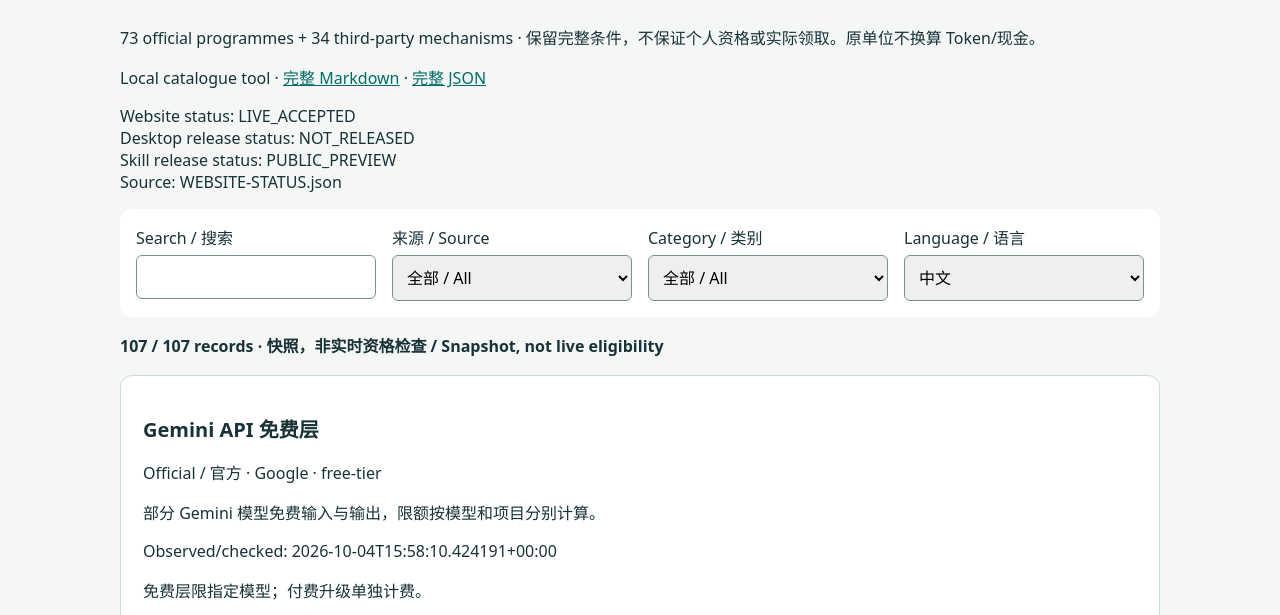
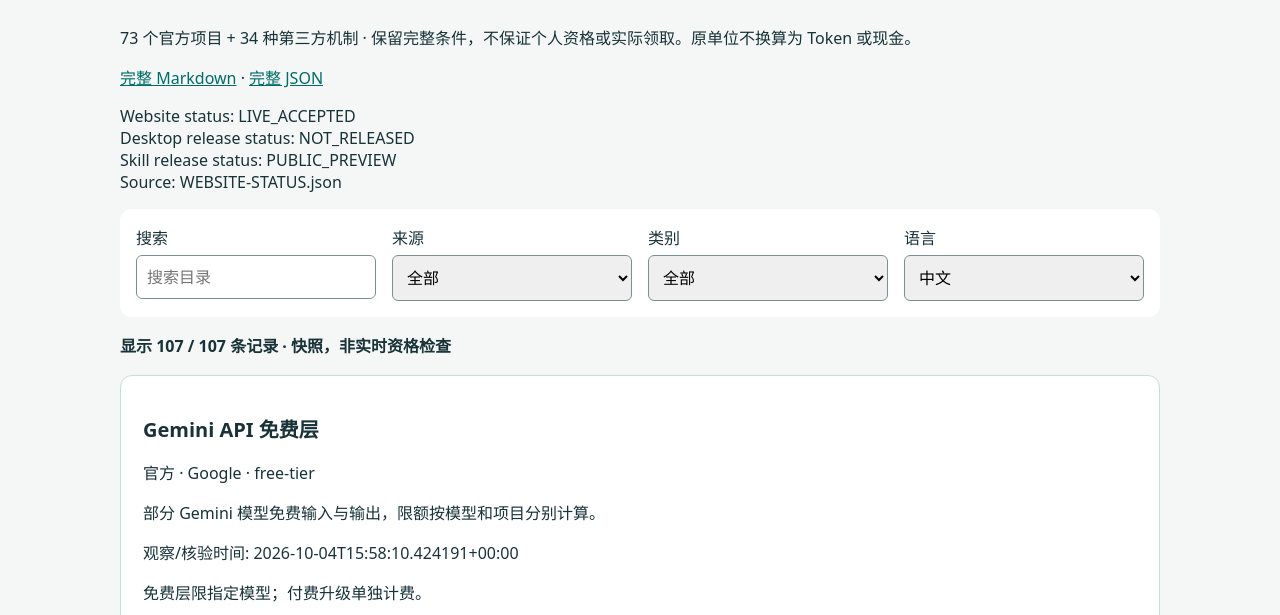
Before and after one commit to hanzohanzhe/Grandet, a plain HTML site: page index.html in a window 1280 px wide. Shown: the part 115-730 px from the top of the page. Drawn offline with Linux system fonts and the light colour scheme.

Commit message:
Translate the whole catalogue UI from one string table
The language selector only re-rendered record values; headings, filters,
status text, card labels and <html lang> stayed Chinese/English mixed.
Move every static string into strings.mjs with identical zh-CN and en key
sets, render them in the same pass as the cards, and set the document
language and title. index.html now contains only empty elements.

Add tests/catalogue-i18n.test.mjs for key parity, non-empty values, CJK-free
English outside a proper-noun allowlist, removal of the old hard-coded copy,
and serve.mjs coverage of every browser-loaded module. Register the new
module and test in the export manifest.

```diff
--- a/app.mjs
+++ b/app.mjs
@@ -1,8 +1,10 @@
 // SPDX-License-Identifier: AGPL-3.0-only
 import {statusLines, statusUnavailable} from './status-view.mjs';
+import {stringsFor} from './strings.mjs';
 
 const $=id=>document.getElementById(id);
 const el=(tag,text)=>{const e=document.createElement(tag);e.textContent=text;return e;};
+const format=(template,values)=>template.replace(/\{(\w+)\}/g,(_,key)=>values[key]??'');
 const statusElement=$('website-status');
 const renderWebsiteStatus=lines=>{statusElement.textContent=lines.join('\n');};
 const statusPromise=fetch('WEBSITE-STATUS.json')
@@ -10,25 +12,33 @@
  .then(status=>statusLines(status,'WEBSITE-STATUS.json'))
  .catch(()=>statusUnavailable())
  .then(renderWebsiteStatus);
-
+$('status').textContent=stringsFor($('language').value).loading;
 try {
  const response=await fetch('data/free-tokens.json');if(!response.ok)throw new Error(`HTTP ${response.status}`);const data=await response.json();
  const rows=[...data.officialOffers.map(o=>({o,kind:'official'})),...data.offers.map(o=>({o,kind:'third'}))];
  for(const c of [...new Set(rows.map(r=>r.o.category))].sort()){const option=el('option',c);option.value=c;$('category').append(option);}
  $('coverage').textContent=JSON.stringify(data.searchCoverage,null,2);
- function render(){const lang=$('language').value;const label=v=>typeof v==='string'?v:v?.[lang]??v?.['zh-CN']??'';const q=$('query').value.toLocaleLowerCase();
+ function render(){const lang=$('language').value;const t=stringsFor(lang);const label=v=>typeof v==='string'?v:v?.[lang]??v?.['zh-CN']??'';const q=$('query').value.toLocaleLowerCase();
+  document.documentElement.lang=lang;document.title=t.documentTitle;
+  $('heading').textContent=t.heading;$('subtitle').textContent=t.subtitle;
+  $('markdown-link').textContent=t.markdownLink;$('json-link').textContent=t.jsonLink;
+  $('search-label').textContent=t.searchLabel;$('query').placeholder=t.searchPlaceholder;
+  $('source-label').textContent=t.sourceLabel;$('kind').options[0].textContent=t.allOption;$('kind').options[1].textContent=t.officialOption;$('kind').options[2].textContent=t.thirdPartyOption;
+  $('category-label').textContent=t.categoryLabel;$('category').options[0].textContent=t.allOption;
+  $('language-label').textContent=t.languageLabel;$('language').options[0].textContent=t.chineseLanguageOption;$('language').options[1].textContent=t.englishLanguageOption;
+  $('coverage-heading').textContent=t.coverageHeading;
   const selected=rows.filter(r=>($('kind').value==='all'||r.kind===$('kind').value)&&($('category').value==='all'||r.o.category===$('category').value)&&JSON.stringify(r.o).toLocaleLowerCase().includes(q));
-  $('cards').replaceChildren();$('status').textContent=`${selected.length} / ${rows.length} records · 快照，非实时资格检查 / Snapshot, not live eligibility`;
-  for(const {o,kind} of selected){const card=el('article','');card.append(el('h2',label(o.title)),el('p',`${kind==='official'?'Official / 官方':'Third-party / 第三方'} · ${o.provider??o.sourceDomain} · ${o.category}`),el('p',label(o.benefitText)));
-   card.append(el('p',`Observed/checked: ${o.checkedAt??o.observedAt}`));
-   if(Object.hasOwn(o,'requiresPayment'))card.append(el('p',`Requires payment / 需付费: ${o.requiresPayment??'unknown / 未知'} · Status: ${o.declaredStatus} · End: ${o.endAt??'unknown / 未知'}`));
+  $('cards').replaceChildren();const summary=format(t.resultSummary,{count:selected.length,total:rows.length});$('status').textContent=format(t.statusLine,{summary,snapshotNote:t.snapshotNote});
+  for(const {o,kind} of selected){const card=el('article','');card.append(el('h2',label(o.title)),el('p',`${kind==='official'?t.official:t.thirdParty} · ${o.provider??o.sourceDomain} · ${o.category}`),el('p',label(o.benefitText)));
+   card.append(el('p',`${t.observed}: ${o.checkedAt??o.observedAt}`));
+   if(Object.hasOwn(o,'requiresPayment'))card.append(el('p',`${t.requiresPayment}: ${o.requiresPayment??t.unknown} · ${t.status}: ${o.declaredStatus} · ${t.end}: ${o.endAt??t.unknown}`));
    if(o.billingText)card.append(el('p',label(o.billingText)));
-   if(o.editorialFacts){const facts=el('ul','');for(const fact of o.editorialFacts)facts.append(el('li',fact));card.append(el('h3','Grandet factual notes / 事实摘要（非原文）'),facts);}
+   if(o.editorialFacts){const facts=el('ul','');for(const fact of o.editorialFacts)facts.append(el('li',fact));card.append(el('h3',t.factualNotes),facts);}
    const list=el('ul','');for(const c of (Array.isArray(o.conditions)?o.conditions:o.conditions[lang]??[]))list.append(el('li',c));card.append(list);
-   for(const e of o.evidence){const u=new URL(e.url??e.sourceUrl);if(!['https:','http:'].includes(u.protocol))continue;const a=el('a',e.title??'Source statement / 来源声明');a.href=u.href;a.rel='noreferrer noopener';card.append(a,el('p',`SHA-256: ${e.bodySha256}`));}
-   const details=el('details','');details.append(el('summary','Complete derived fields / 衍生公开版全字段'),el('pre',JSON.stringify(o,null,2)));card.append(details);$('cards').append(card);
+   for(const e of o.evidence){const u=new URL(e.url??e.sourceUrl);if(!['https:','http:'].includes(u.protocol))continue;const a=el('a',e.title??t.sourceStatement);a.href=u.href;a.rel='noreferrer noopener';card.append(a,el('p',`${t.sha256}: ${e.bodySha256}`));}
+   const details=el('details','');details.append(el('summary',t.completeDetails),el('pre',JSON.stringify(o,null,2)));card.append(details);$('cards').append(card);
   }
  }
  $('filters').addEventListener('submit',e=>e.preventDefault());$('filters').addEventListener('input',render);render();
-}catch(e){$('status').textContent=`Catalogue could not be loaded: ${e.message}`;}
+}catch(e){const t=stringsFor($('language')?.value);$('status').textContent=format(t.loadError,{message:e.message});}
 await statusPromise;
--- a/index.html
+++ b/index.html
@@ -1 +1 @@
-<!doctype html><html lang="zh-CN"><head><meta charset="utf-8"><meta name="viewport" content="width=device-width,initial-scale=1"><title>Grandet · Free API catalogue</title><link rel="stylesheet" href="style.css"></head><body><main><h1>Grandet · 免费 API 与赠金额度</h1><p>73 official programmes + 34 third-party mechanisms · 保留完整条件，不保证个人资格或实际领取。原单位不换算 Token/现金。</p><p>Local catalogue tool · <a href="CATALOGUE.md">完整 Markdown</a> · <a href="data/free-tokens.json">完整 JSON</a></p><p id="website-status" class="website-status" role="status"></p><form id="filters"><label>Search / 搜索<input id="query" type="search"></label><label>来源 / Source<select id="kind"><option value="all">全部 / All</option><option value="official">官方 / Official</option><option value="third">第三方 / Third-party</option></select></label><label>Category / 类别<select id="category"><option value="all">全部 / All</option></select></label><label>Language / 语言<select id="language"><option value="zh-CN">中文</option><option value="en">English</option></select></label></form><p id="status" role="status">Loading…</p><section id="cards"></section><details><summary>Search coverage / 检索覆盖</summary><pre id="coverage"></pre></details></main><script type="module" src="app.mjs"></script></body></html>
+<!doctype html><html lang="zh-CN"><head><meta charset="utf-8"><meta name="viewport" content="width=device-width,initial-scale=1"><title></title><link rel="stylesheet" href="style.css"></head><body><main><h1 id="heading"></h1><p id="subtitle"></p><p id="catalogue-note"><a id="markdown-link" href="CATALOGUE.md"></a> · <a id="json-link" href="data/free-tokens.json"></a></p><p id="website-status" class="website-status" role="status"></p><form id="filters"><label><span id="search-label"></span><input id="query" type="search"></label><label><span id="source-label"></span><select id="kind"><option value="all"></option><option value="official"></option><option value="third"></option></select></label><label><span id="category-label"></span><select id="category"><option value="all"></option></select></label><label><span id="language-label"></span><select id="language"><option value="zh-CN"></option><option value="en"></option></select></label></form><p id="status" role="status"></p><section id="cards"></section><details><summary id="coverage-heading"></summary><pre id="coverage"></pre></details></main><script type="module" src="app.mjs"></script></body></html>
--- a/scripts/serve.mjs
+++ b/scripts/serve.mjs
@@ -3,5 +3,5 @@
 import {readFile} from 'node:fs/promises';
 import path from 'node:path';
 import {root} from './catalogue.mjs';
-const files=new Map([['/',['index.html','text/html']],['/app.mjs',['app.mjs','text/javascript']],['/status-view.mjs',['status-view.mjs','text/javascript']],['/WEBSITE-STATUS.json',['WEBSITE-STATUS.json','application/json']],['/style.css',['style.css','text/css']],['/data/free-tokens.json',['data/free-tokens.json','application/json']],['/data/MANIFEST.json',['data/MANIFEST.json','application/json']],['/CATALOGUE.md',['CATALOGUE.md','text/plain']]]);
+const files=new Map([['/',['index.html','text/html']],['/app.mjs',['app.mjs','text/javascript']],['/status-view.mjs',['status-view.mjs','text/javascript']],['/strings.mjs',['strings.mjs','text/javascript']],['/WEBSITE-STATUS.json',['WEBSITE-STATUS.json','application/json']],['/style.css',['style.css','text/css']],['/data/free-tokens.json',['data/free-tokens.json','application/json']],['/data/MANIFEST.json',['data/MANIFEST.json','application/json']],['/CATALOGUE.md',['CATALOGUE.md','text/plain']]]);
 createServer(async(req,res)=>{try{if(req.method!=='GET'&&req.method!=='HEAD'){res.writeHead(405);res.end();return;}const f=files.get(new URL(req.url,'http://localhost').pathname);if(!f){res.writeHead(404);res.end('Not found');return;}const b=await readFile(path.join(root,f[0]));res.writeHead(200,{'Content-Type':f[1]+'; charset=utf-8','X-Content-Type-Options':'nosniff','Content-Security-Policy':"default-src 'self'; object-src 'none'; base-uri 'none'"});res.end(req.method==='HEAD'?undefined:b);}catch{res.writeHead(500);res.end('Read failed');}}).listen(8787,'127.0.0.1',()=>console.log('Grandet catalogue: http://127.0.0.1:8787/ (Ctrl+C to stop)'));
--- /dev/null
+++ b/strings.mjs
@@ -0,0 +1,75 @@
+// SPDX-License-Identifier: AGPL-3.0-only
+export const STRINGS = {
+  'zh-CN': {
+    documentTitle: 'Grandet · 免费 API 目录',
+    heading: 'Grandet · 免费 API 与赠金额度',
+    subtitle: '73 个官方项目 + 34 种第三方机制 · 保留完整条件，不保证个人资格或实际领取。原单位不换算为 Token 或现金。',
+    markdownLink: '完整 Markdown',
+    jsonLink: '完整 JSON',
+    searchLabel: '搜索',
+    sourceLabel: '来源',
+    categoryLabel: '类别',
+    languageLabel: '语言',
+    searchPlaceholder: '搜索目录',
+    allOption: '全部',
+    officialOption: '官方',
+    thirdPartyOption: '第三方',
+    chineseLanguageOption: '中文',
+    englishLanguageOption: '英语',
+    loading: '正在加载…',
+    resultSummary: '显示 {count} / {total} 条记录',
+    statusLine: '{summary} · {snapshotNote}',
+    snapshotNote: '快照，非实时资格检查',
+    official: '官方',
+    thirdParty: '第三方',
+    observed: '观察/核验时间',
+    requiresPayment: '需要付费',
+    unknown: '未知',
+    status: '状态',
+    end: '结束时间',
+    factualNotes: 'Grandet 事实摘要（非原文）',
+    sourceStatement: '来源声明',
+    sha256: 'SHA-256',
+    completeDetails: '完整衍生字段',
+    coverageHeading: '检索覆盖范围',
+    loadError: '无法加载目录：{message}'
+  },
+  en: {
+    documentTitle: 'Grandet · Free API catalogue',
+    heading: 'Grandet · Free APIs and credits',
+    subtitle: '73 official programmes + 34 third-party mechanisms · Full conditions are retained; personal eligibility or actual receipt is not guaranteed. Original units are not converted to tokens or cash.',
+    markdownLink: 'Full Markdown',
+    jsonLink: 'Full JSON',
+    searchLabel: 'Search',
+    sourceLabel: 'Source',
+    categoryLabel: 'Category',
+    languageLabel: 'Language',
+    searchPlaceholder: 'Search catalogue',
+    allOption: 'All',
+    officialOption: 'Official',
+    thirdPartyOption: 'Third-party',
+    chineseLanguageOption: 'Chinese',
+    englishLanguageOption: 'English',
+    loading: 'Loading…',
+    resultSummary: '{count} of {total} records shown',
+    statusLine: '{summary} · {snapshotNote}',
+    snapshotNote: 'Snapshot; eligibility is not checked live',
+    official: 'Official',
+    thirdParty: 'Third-party',
+    observed: 'Observed/checked',
+    requiresPayment: 'Requires payment',
+    unknown: 'Unknown',
+    status: 'Status',
+    end: 'End',
+    factualNotes: 'Grandet factual notes (not original text)',
+    sourceStatement: 'Source statement',
+    sha256: 'SHA-256',
+    completeDetails: 'Complete derived fields',
+    coverageHeading: 'Search coverage',
+    loadError: 'Catalogue could not be loaded: {message}'
+  }
+};
+
+export function stringsFor(lang) {
+  return STRINGS[lang] ?? STRINGS['zh-CN'];
+}
```
Also changed, not shown: public-export-manifest.json (+8 -0 lines), tests/catalogue-i18n.test.mjs (added, +54 -0 lines).
